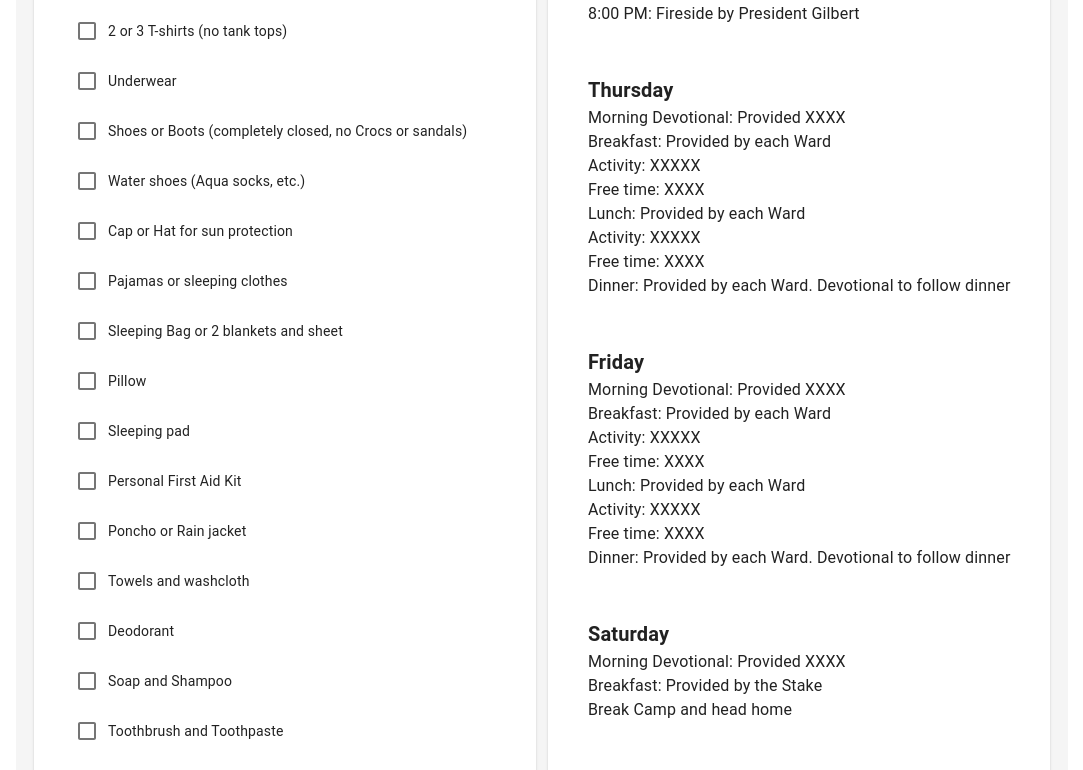
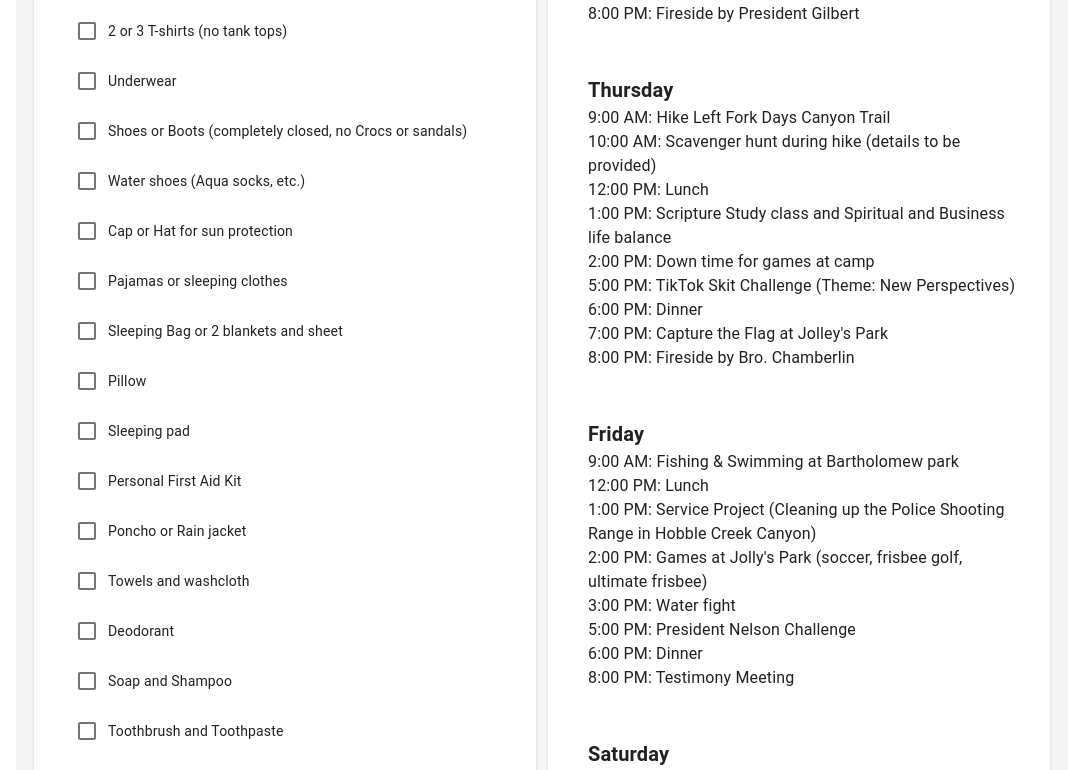
Before and after one commit to smcgee31/YouthConference_2019, a React (Create React App) app: page / in a window 1280 px wide. Shown: the part 800-1570 px from the top of the page, without its empty margins (98-1181 px from the left). Built offline with nearby package versions, Linux system fonts and the light colour scheme.

Commit message:
update schedule

```diff
--- a/src/Components/Schedule.jsx
+++ b/src/Components/Schedule.jsx
@@ -8,12 +8,10 @@ export default () => {
         <Typography variant="h4">Schedule</Typography>
         <p>
           The Young Men have many activities and many times of personal free time. These activities
-          and times could change. Fishing and swimming will be available. If you'd like to fish
-          you'll need to bring your license, pole, bait, and tackle.
+          and times could change. Fishing and swimming will be available. Anyone who would like to
+          fish will need to bring their fishing license, pole, bait, and tackle.
         </p>
         <CardContent style={{ marginLeft: 12 }}>
-          <br />
-
           <div style={{ marginBottom: 48 }}>
             <Typography variant="h6">
               <strong>Wednesday</strong>
@@ -29,37 +27,45 @@ export default () => {
             <Typography variant="h6">
               <strong>Thursday</strong>
             </Typography>
-            <Typography>Morning Devotional: Provided XXXX</Typography>
-            <Typography>Breakfast: Provided by each Ward</Typography>
-            <Typography>Activity: XXXXX</Typography>
-            <Typography>Free time: XXXX</Typography>
-            <Typography>Lunch: Provided by each Ward</Typography>
-            <Typography>Activity: XXXXX</Typography>
-            <Typography>Free time: XXXX</Typography>
-            <Typography>Dinner: Provided by each Ward. Devotional to follow dinner</Typography>
+            <Typography>9:00 AM: Hike Left Fork Days Canyon Trail</Typography>
+            <Typography>10:00 AM: Scavenger hunt during hike (details to be provided)</Typography>
+            <Typography>12:00 PM: Lunch</Typography>
+            <Typography>
+              1:00 PM: Scripture Study class and Spiritual and Business life balance
+            </Typography>
+            <Typography>2:00 PM: Down time for games at camp</Typography>
+            <Typography>5:00 PM: TikTok Skit Challenge (Theme: New Perspectives)</Typography>
+            <Typography>6:00 PM: Dinner</Typography>
+            <Typography>7:00 PM: Capture the Flag at Jolley's Park</Typography>
+            <Typography>8:00 PM: Fireside by Bro. Chamberlin</Typography>
           </div>
 
           <div style={{ marginBottom: 48 }}>
             <Typography variant="h6">
               <strong>Friday</strong>
             </Typography>
-            <Typography>Morning Devotional: Provided XXXX</Typography>
-            <Typography>Breakfast: Provided by each Ward</Typography>
-            <Typography>Activity: XXXXX</Typography>
-            <Typography>Free time: XXXX</Typography>
-            <Typography>Lunch: Provided by each Ward</Typography>
-            <Typography>Activity: XXXXX</Typography>
-            <Typography>Free time: XXXX</Typography>
-            <Typography>Dinner: Provided by each Ward. Devotional to follow dinner</Typography>
+            <Typography>9:00 AM: Fishing & Swimming at Bartholomew park</Typography>
+            <Typography>12:00 PM: Lunch</Typography>
+            <Typography>
+              1:00 PM: Service Project (Cleaning up the Police Shooting Range in Hobble Creek
+              Canyon)
+            </Typography>
+            <Typography>
+              2:00 PM: Games at Jolly's Park (soccer, frisbee golf, ultimate frisbee)
+            </Typography>
+            <Typography>3:00 PM: Water fight</Typography>
+            <Typography>5:00 PM: President Nelson Challenge</Typography>
+            <Typography>6:00 PM: Dinner</Typography>
+            <Typography>8:00 PM: Testimony Meeting</Typography>
           </div>
 
           <div style={{ marginBottom: 48 }}>
             <Typography variant="h6">
               <strong>Saturday</strong>
             </Typography>
-            <Typography>Morning Devotional: Provided XXXX</Typography>
-            <Typography>Breakfast: Provided by the Stake</Typography>
-            <Typography>Break Camp and head home</Typography>
+            <Typography>9:00 AM: Breakfast provided by the Stake</Typography>
+            <Typography>10:00 AM: Break Camp (cleaner than we found it)</Typography>
+            <Typography>12:00 PM: Head home</Typography>
           </div>
         </CardContent>
       </Card>
```
